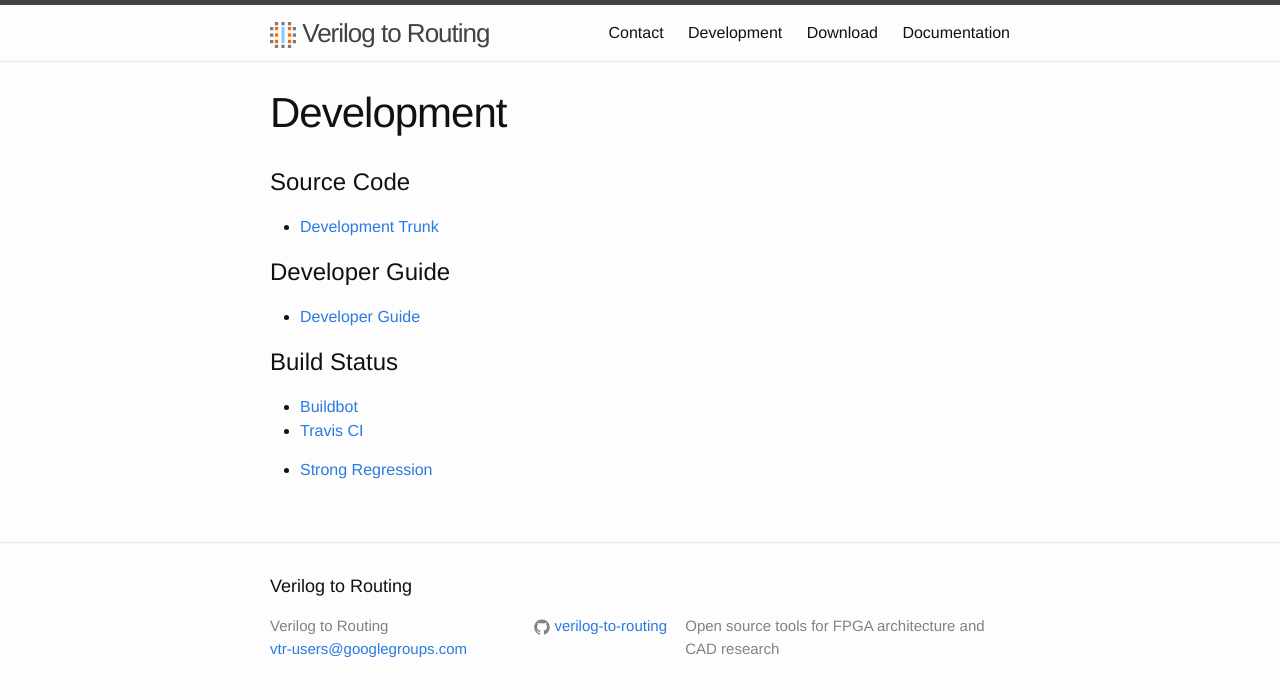
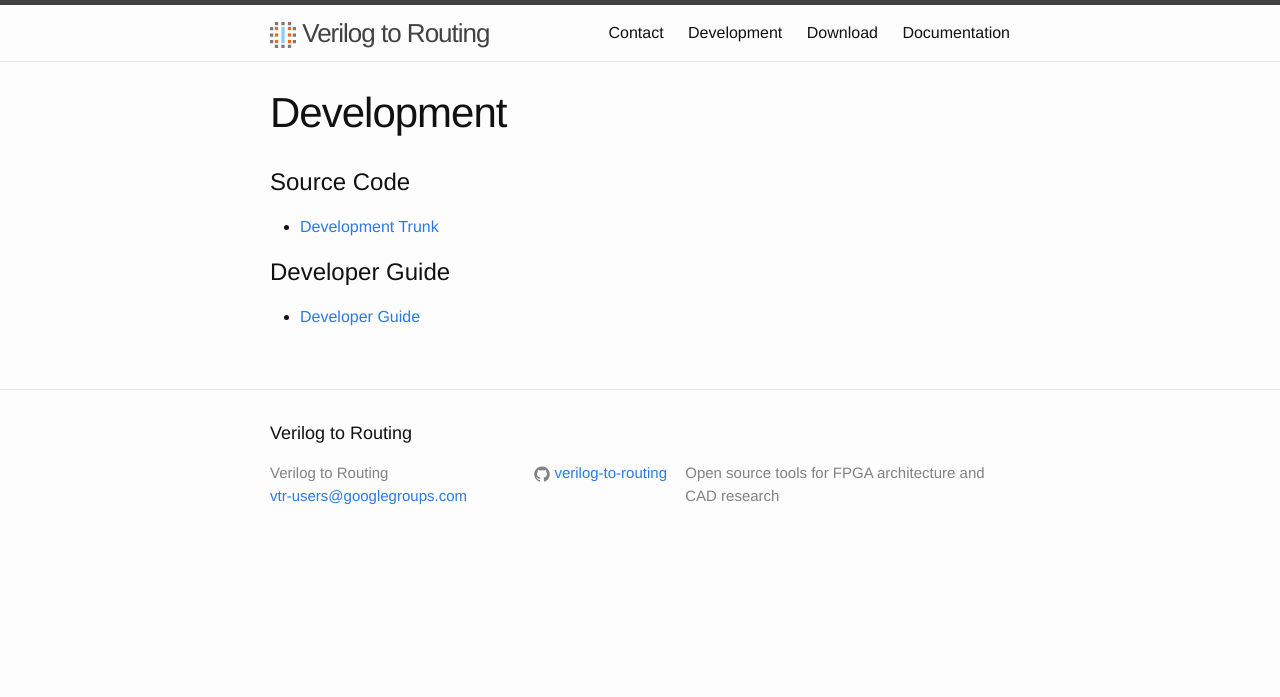
Before and after one commit to verilog-to-routing/verilog-to-routing.github.io, a Jekyll site: the page built from _pages/development.md, in a window 1280 px wide. Shown: the top 697 px of the page. Built offline with Jekyll 4.4.1, drawn with Linux system fonts in a browser that asks for light colours.

Commit message:
Update development.md to comment out buildbot

```diff
--- a/_pages/development.md
+++ b/_pages/development.md
@@ -14,14 +14,16 @@ Developer Guide
 
 * [Developer Guide](https://docs.verilogtorouting.org/en/latest/dev/)
 
+{::comment}
+Commenting out the automated QoR tracking, as we have moved away from this and it isn't maintained anymore.
+
+
 Build Status
 ============
 
 * [Buildbot](http://builds.verilogtorouting.org:8080/waterfall)
 * [Travis CI](https://travis-ci.com/verilog-to-routing/vtr-verilog-to-routing)
 
-<!---
-Commenting out the automated QoR tracking, as we have moved away from this and it isn't maintained anymore.
 
 Quality-of-Result Tracking
 ==========================
@@ -65,5 +67,6 @@ The main QoR tracking regression tests:
 The following regression tests are run after every check-in:
 
 * [Basic Regression](http://builds.verilogtorouting.org:8088/view?db=basic.db)
--->
 * [Strong Regression](http://builds.verilogtorouting.org:8088/view?db=strong.db)
+
+{:/comment}
```
